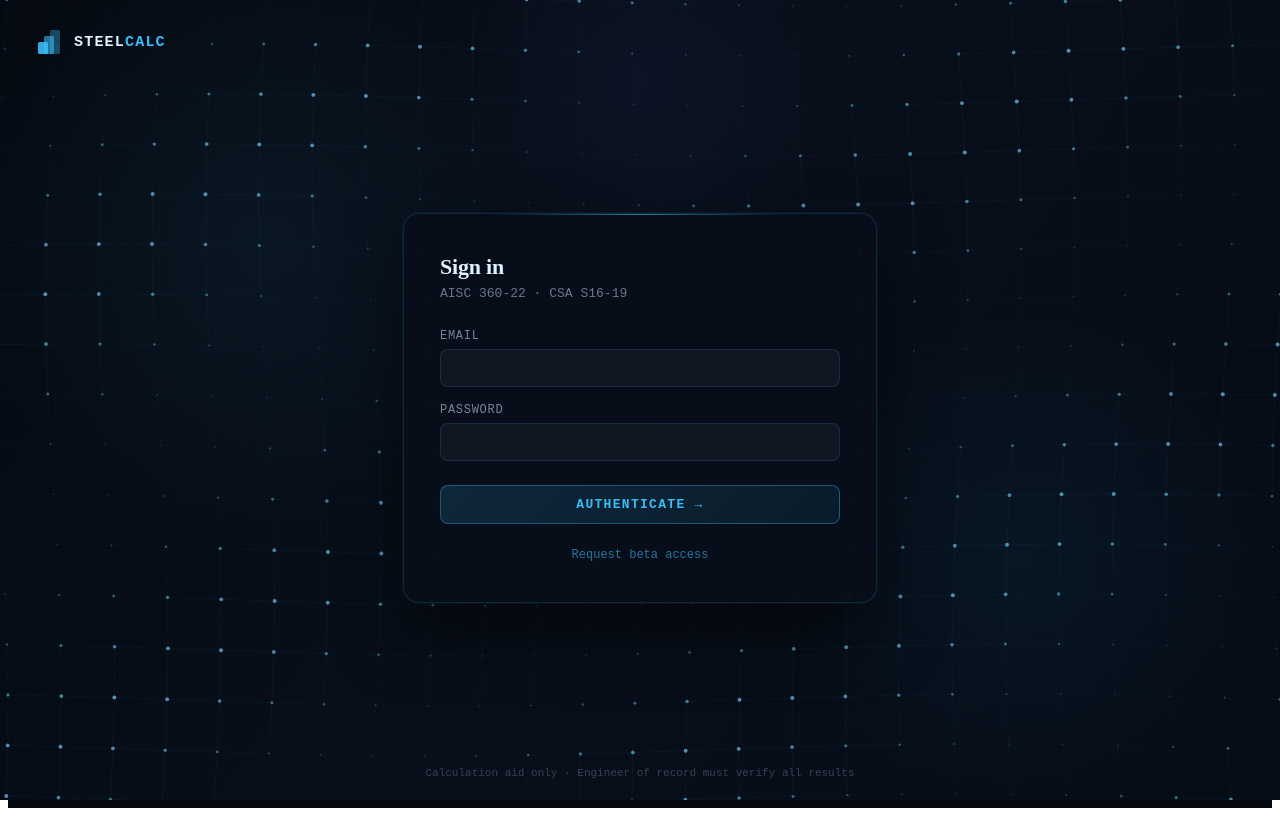
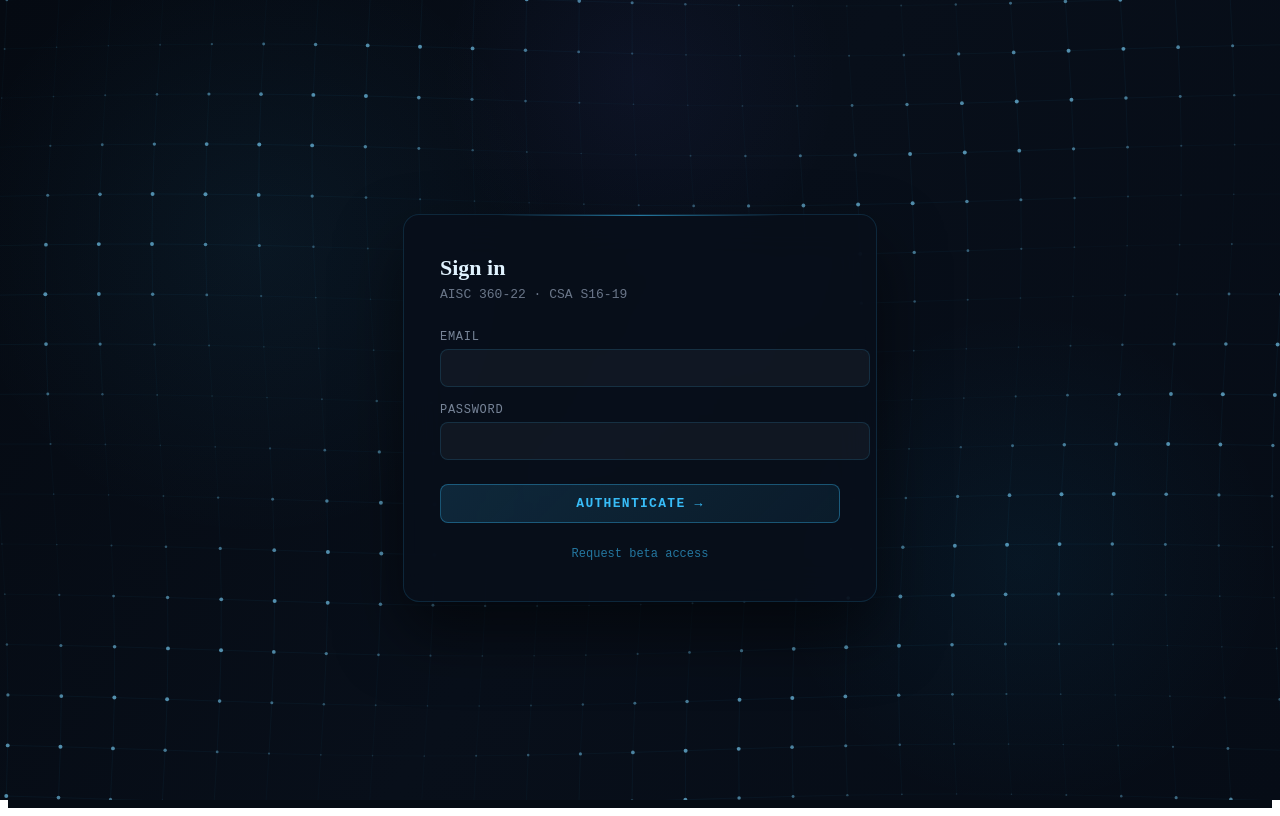
Before and after one commit to flo007ro/SAAS, a Next.js app in the folder steel-saas-app/: page /login in a window 1280 px wide. Built offline with nearby package versions, Linux system fonts and the light colour scheme.

Commit message:
fix: use signIn from next-auth/react on login page

```diff
--- a/steel-saas-app/src/app/login/page.tsx
+++ b/steel-saas-app/src/app/login/page.tsx
@@ -1,147 +1,59 @@
 "use client";
+import { signIn } from "next-auth/react";
+import { useState } from "react";
 import MeshBackground from "@/components/MeshBackground";
 
 export default function LoginPage() {
+  const [error, setError] = useState(false);
+  const [loading, setLoading] = useState(false);
+
+  async function handleSubmit(e: React.FormEvent<HTMLFormElement>) {
+    e.preventDefault();
+    setLoading(true);
+    setError(false);
+    const form = e.currentTarget;
+    const email = (form.elements.namedItem("email") as HTMLInputElement).value;
+    const password = (form.elements.namedItem("password") as HTMLInputElement).value;
+
+    const result = await signIn("credentials", {
+      email,
+      password,
+      callbackUrl: "/dashboard",
+      redirect: false,
+    });
+
+    if (result?.error) {
+      setError(true);
+      setLoading(false);
+    } else {
+      window.location.href = "/dashboard";
+    }
+  }
+
   return (
     <div style={{ minHeight: "100vh", background: "#050a12", position: "relative", display: "flex", alignItems: "center", justifyContent: "center" }}>
       <MeshBackground />
-
-      {/* Logo / wordmark */}
-      <div style={{ position: "fixed", top: 28, left: 36, zIndex: 10, display: "flex", alignItems: "center", gap: 10 }}>
-        <svg width="28" height="28" viewBox="0 0 28 28" fill="none">
-          <rect x="2" y="14" width="10" height="12" rx="1.5" fill="#38bdf8" opacity="0.9"/>
-          <rect x="8" y="8" width="10" height="18" rx="1.5" fill="#38bdf8" opacity="0.6"/>
-          <rect x="14" y="2" width="10" height="24" rx="1.5" fill="#38bdf8" opacity="0.35"/>
-        </svg>
-        <span style={{ color: "#e0f2fe", fontSize: 15, fontWeight: 600, letterSpacing: "0.08em", fontFamily: "monospace" }}>
-          STEEL<span style={{ color: "#38bdf8" }}>CALC</span>
-        </span>
-      </div>
-
-      {/* Card */}
-      <div style={{
-        position: "relative",
-        zIndex: 10,
-        width: "100%",
-        maxWidth: 400,
-        margin: "0 16px",
-        background: "rgba(8,15,26,0.85)",
-        border: "1px solid rgba(56,189,248,0.15)",
-        borderRadius: 16,
-        padding: "40px 36px",
-        backdropFilter: "blur(20px)",
-        boxShadow: "0 0 0 1px rgba(56,189,248,0.06), 0 32px 64px rgba(0,0,0,0.5)",
-      }}>
-        {/* Top accent line */}
-        <div style={{
-          position: "absolute", top: 0, left: "20%", right: "20%", height: 1,
-          background: "linear-gradient(90deg, transparent, rgba(56,189,248,0.6), transparent)",
-          borderRadius: 1,
-        }} />
-
-        <div style={{ marginBottom: 28 }}>
-          <h1 style={{ color: "#e0f2fe", fontSize: 22, fontWeight: 600, margin: "0 0 6px", letterSpacing: "-0.01em" }}>
-            Sign in
-          </h1>
-          <p style={{ color: "rgba(148,163,184,0.7)", fontSize: 13, margin: 0, fontFamily: "monospace" }}>
-            AISC 360-22 · CSA S16-19
-          </p>
-        </div>
-
-        <form method="POST" action="/api/auth/callback/credentials" style={{ display: "flex", flexDirection: "column", gap: 16 }}>
-          <input type="hidden" name="csrfToken" />
-
-          <div style={{ display: "flex", flexDirection: "column", gap: 6 }}>
-            <label style={{ color: "rgba(148,163,184,0.8)", fontSize: 12, fontFamily: "monospace", letterSpacing: "0.06em" }}>
-              EMAIL
-            </label>
-            <input
-              name="email"
-              type="email"
-              autoComplete="email"
-              required
-              style={{
-                background: "rgba(255,255,255,0.04)",
-                border: "1px solid rgba(56,189,248,0.15)",
-                borderRadius: 8,
-                padding: "10px 14px",
-                color: "#e0f2fe",
-                fontSize: 14,
-                outline: "none",
-                transition: "border-color 0.2s",
-                fontFamily: "monospace",
-              }}
-              onFocus={e => (e.target.style.borderColor = "rgba(56,189,248,0.5)")}
-              onBlur={e => (e.target.style.borderColor = "rgba(56,189,248,0.15)")}
-            />
+      <div style={{ position: "relative", zIndex: 10, width: "100%", maxWidth: 400, margin: "0 16px", background: "rgba(8,15,26,0.85)", border: "1px solid rgba(56,189,248,0.15)", borderRadius: 16, padding: "40px 36px", backdropFilter: "blur(20px)", boxShadow: "0 32px 64px rgba(0,0,0,0.5)" }}>
+        <div style={{ position: "absolute", top: 0, left: "20%", right: "20%", height: 1, background: "linear-gradient(90deg, transparent, rgba(56,189,248,0.6), transparent)" }} />
+        <h1 style={{ color: "#e0f2fe", fontSize: 22, fontWeight: 600, margin: "0 0 6px" }}>Sign in</h1>
+        <p style={{ color: "rgba(148,163,184,0.7)", fontSize: 13, margin: "0 0 28px", fontFamily: "monospace" }}>AISC 360-22 · CSA S16-19</p>
+        {error && <div style={{ background: "rgba(248,113,113,0.1)", border: "1px solid rgba(248,113,113,0.3)", borderRadius: 8, padding: "10px 14px", color: "#f87171", fontSize: 13, marginBottom: 16 }}>Invalid email or password.</div>}
+        <form onSubmit={handleSubmit} style={{ display: "flex", flexDirection: "column", gap: 16 }}>
+          <div>
+            <label style={{ display: "block", color: "rgba(148,163,184,0.8)", fontSize: 12, fontFamily: "monospace", letterSpacing: "0.06em", marginBottom: 5 }}>EMAIL</label>
+            <input name="email" type="email" required style={{ background: "rgba(255,255,255,0.04)", border: "1px solid rgba(56,189,248,0.15)", borderRadius: 8, padding: "10px 14px", color: "#e0f2fe", fontSize: 14, outline: "none", width: "100%", fontFamily: "monospace" }} />
           </div>
-
-          <div style={{ display: "flex", flexDirection: "column", gap: 6 }}>
-            <label style={{ color: "rgba(148,163,184,0.8)", fontSize: 12, fontFamily: "monospace", letterSpacing: "0.06em" }}>
-              PASSWORD
-            </label>
-            <input
-              name="password"
-              type="password"
-              autoComplete="current-password"
-              required
-              style={{
-                background: "rgba(255,255,255,0.04)",
-                border: "1px solid rgba(56,189,248,0.15)",
-                borderRadius: 8,
-                padding: "10px 14px",
-                color: "#e0f2fe",
-                fontSize: 14,
-                outline: "none",
-                transition: "border-color 0.2s",
-                fontFamily: "monospace",
-              }}
-              onFocus={e => (e.target.style.borderColor = "rgba(56,189,248,0.5)")}
-              onBlur={e => (e.target.style.borderColor = "rgba(56,189,248,0.15)")}
-            />
+          <div>
+            <label style={{ display: "block", color: "rgba(148,163,184,0.8)", fontSize: 12, fontFamily: "monospace", letterSpacing: "0.06em", marginBottom: 5 }}>PASSWORD</label>
+            <input name="password" type="password" required style={{ background: "rgba(255,255,255,0.04)", border: "1px solid rgba(56,189,248,0.15)", borderRadius: 8, padding: "10px 14px", color: "#e0f2fe", fontSize: 14, outline: "none", width: "100%", fontFamily: "monospace" }} />
           </div>
-
-          <button
-            type="submit"
-            style={{
-              marginTop: 8,
-              background: "linear-gradient(135deg, rgba(56,189,248,0.15), rgba(56,189,248,0.08))",
-              border: "1px solid rgba(56,189,248,0.35)",
-              borderRadius: 8,
-              padding: "11px 0",
-              color: "#38bdf8",
-              fontSize: 13,
-              fontWeight: 600,
-              letterSpacing: "0.1em",
-              fontFamily: "monospace",
-              cursor: "pointer",
-              transition: "all 0.2s",
-            }}
-            onMouseEnter={e => {
-              (e.target as HTMLButtonElement).style.background = "linear-gradient(135deg, rgba(56,189,248,0.25), rgba(56,189,248,0.15))";
-              (e.target as HTMLButtonElement).style.borderColor = "rgba(56,189,248,0.6)";
-            }}
-            onMouseLeave={e => {
-              (e.target as HTMLButtonElement).style.background = "linear-gradient(135deg, rgba(56,189,248,0.15), rgba(56,189,248,0.08))";
-              (e.target as HTMLButtonElement).style.borderColor = "rgba(56,189,248,0.35)";
-            }}
-          >
-            AUTHENTICATE →
+          <button type="submit" disabled={loading} style={{ marginTop: 8, background: "linear-gradient(135deg, rgba(56,189,248,0.15), rgba(56,189,248,0.08))", border: "1px solid rgba(56,189,248,0.35)", borderRadius: 8, padding: "11px 0", color: "#38bdf8", fontSize: 13, fontWeight: 600, letterSpacing: "0.1em", fontFamily: "monospace", cursor: "pointer", width: "100%" }}>
+            {loading ? "AUTHENTICATING..." : "AUTHENTICATE →"}
           </button>
         </form>
-
         <div style={{ marginTop: 20, textAlign: "center" }}>
-          <a href="/signup" style={{ color: "rgba(56,189,248,0.6)", fontSize: 12, textDecoration: "none", fontFamily: "monospace" }}>
-            Request beta access
-          </a>
+          <a href="/signup" style={{ color: "rgba(56,189,248,0.6)", fontSize: 12, textDecoration: "none", fontFamily: "monospace" }}>Request beta access</a>
         </div>
-      </div>
-
-      {/* Bottom disclaimer */}
-      <div style={{ position: "fixed", bottom: 20, left: 0, right: 0, textAlign: "center", zIndex: 10 }}>
-        <span style={{ color: "rgba(100,116,139,0.5)", fontSize: 11, fontFamily: "monospace" }}>
-          Calculation aid only · Engineer of record must verify all results
-        </span>
       </div>
     </div>
   );
```
